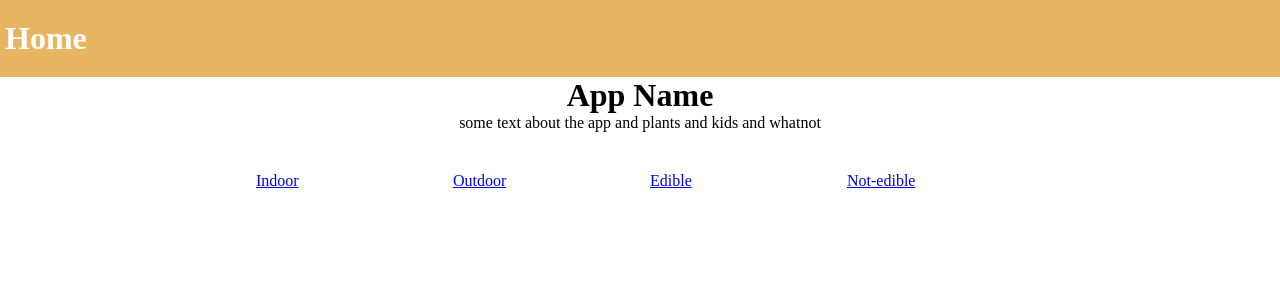
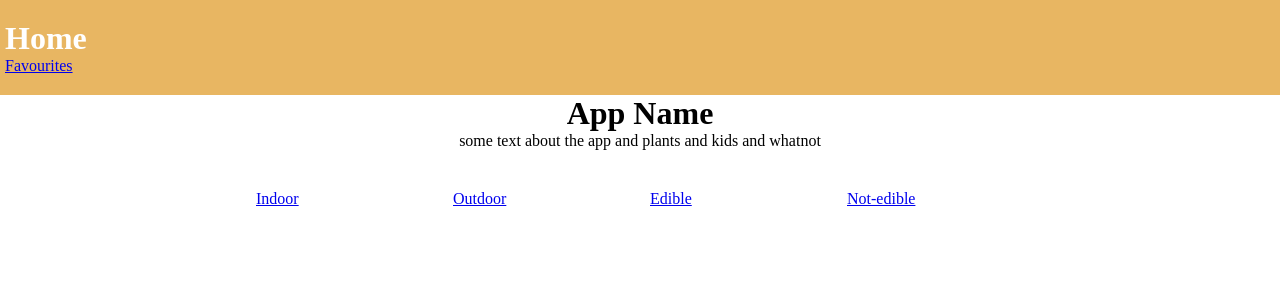
Before and after one commit to cjmcauley/educational_app, a Vue app in the folder client/: page /#/ in a window 1280 px wide. Shown: the top 300 px of the page. Built offline with nearby package versions, Linux system fonts and the light colour scheme.

Commit message:
Finished favourites functionality

```diff
--- a/client/src/components/Header.vue
+++ b/client/src/components/Header.vue
@@ -1,6 +1,7 @@
 <template lang="html">
 <header>
   <h1>Home</h1>
+  <router-link :to="{ name: 'projects', params: { filter: 'favourite' } }">Favourites</router-link>
 </header>
 </template>
 
--- a/client/src/components/ProjectCard.vue
+++ b/client/src/components/ProjectCard.vue
@@ -48,6 +48,19 @@
         <button v-if="project.favourite === true" type="button" name="favourite" @click="handleUpdate(project._id, project)">Remove from Fav</button>
       </div>
     </div>
+
+    <div v-if="$route.params.filter === 'favourite'">
+      <div v-if="this.project.favourite === true" class="project-card" @click="handleClick">
+        <router-link :to="{ name: 'instructions'}">
+          <h3>{{ project.commonName}}</h3>
+          <p>Season: {{ project.growingSeason }}</p>
+          <p>Grow Time: {{ project.growTime }}</p>
+        </router-link>
+        <button v-if="project.favourite === false" type="button" name="favourite" @click="handleUpdate(project._id, project)">Add to Fav</button>
+        <button v-if="project.favourite === true" type="button" name="favourite" @click="handleUpdate(project._id, project)">Remove from Fav</button>
+      </div>
+    </div>
+
   </div>
 
 </template>
```
